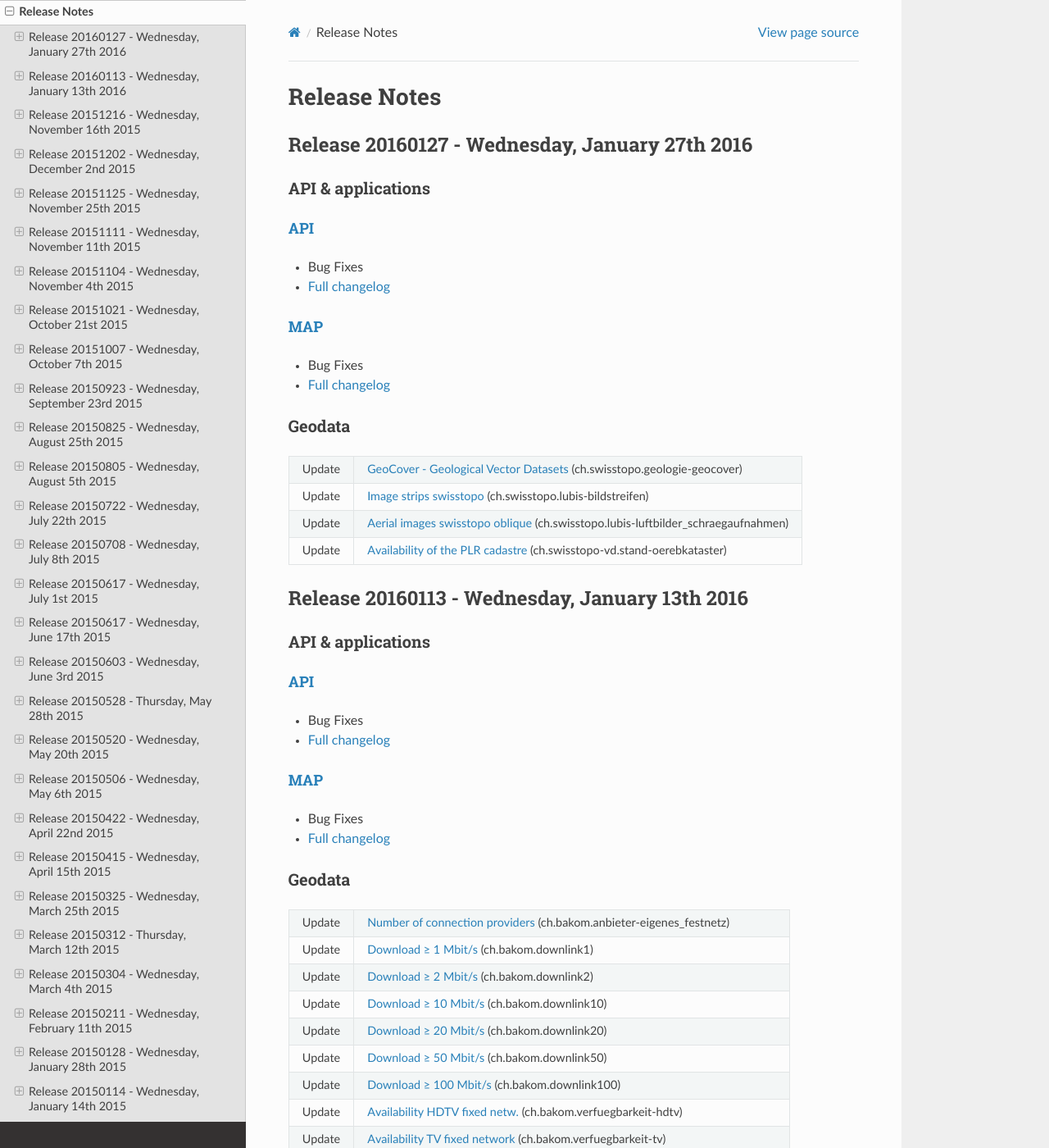
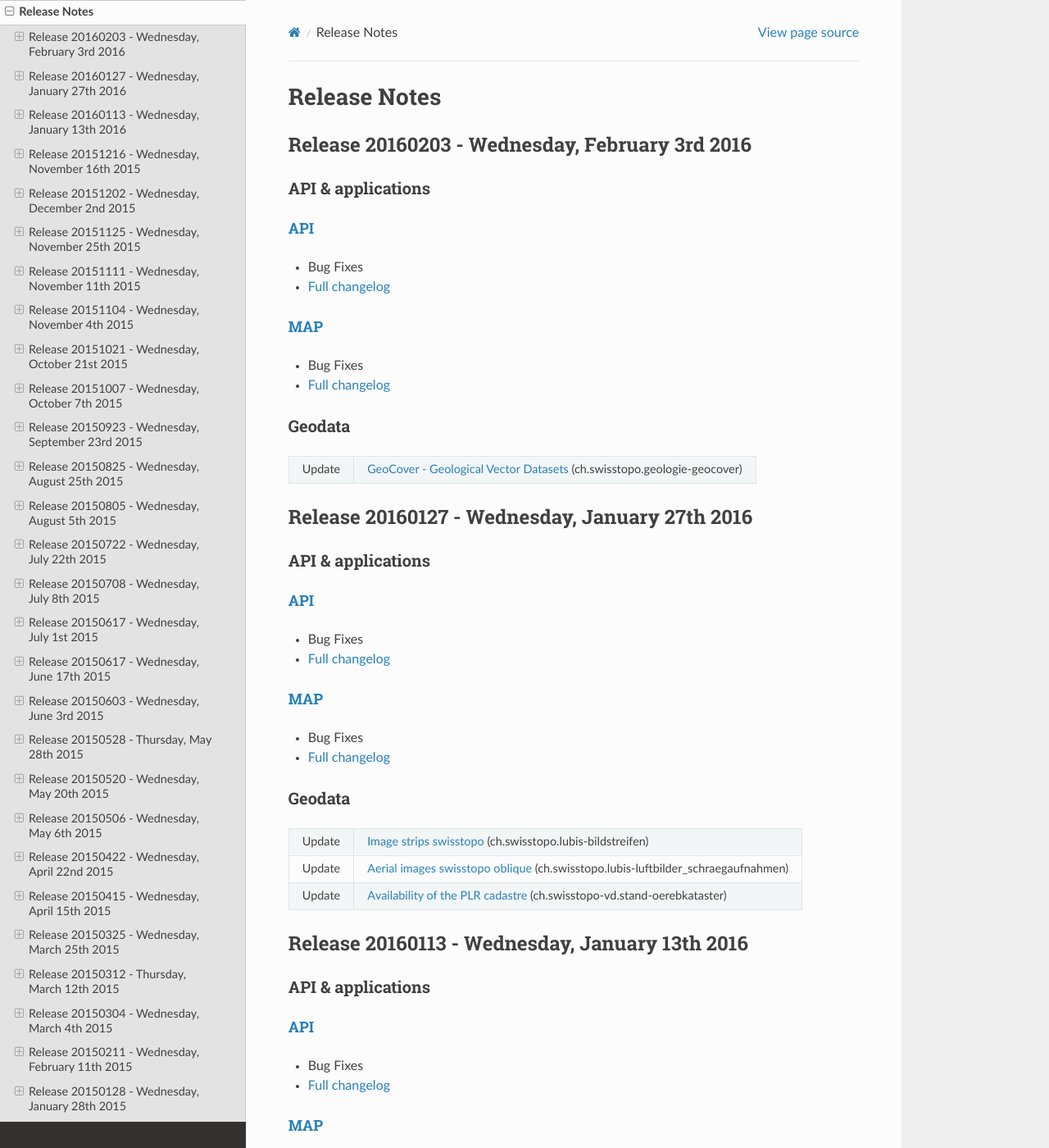
Before and after one commit to swisstopo-test/doc-chsdi3, a Sphinx documentation site: the page built from source/releasenotes/index.rst, in a window 1280 px wide and 1400 px high. Shown: the whole window at 82% size. Built offline with Sphinx 7.4.7 and the Read the Docs theme 2.0.0, drawn with Linux system fonts in a browser that asks for light colours.

Commit message:
releasenotes 20160203

```diff
--- a/source/releasenotes/index.rst
+++ b/source/releasenotes/index.rst
@@ -10,6 +10,31 @@ Release Notes
 =============
 
 
+.. _releasenotes_20160202:
+
+Release 20160203 - Wednesday, February 3rd 2016
+------------------------------------------------
+
+API & applications
+******************
+
+`API <//api3.geo.admin.ch>`__
+'''''''''''''''''''''''''''''
+- Bug Fixes
+- `Full changelog <https://github.com/geoadmin/mf-chsdi3/compare/r_160127...r_160203>`__
+
+`MAP <//map.geo.admin.ch>`__
+'''''''''''''''''''''''''''''
+- Bug Fixes
+- `Full changelog <https://github.com/geoadmin/mf-geoadmin3/compare/r_160127...r_160203>`__
+
+Geodata
+*******
++--------+--------------------------------------------------------------------------------------------------------------------------------------------------------------------+
+| Update | `GeoCover - Geological Vector Datasets <//map.geo.admin.ch/?layers=ch.swisstopo.geologie-geocover>`__ (ch.swisstopo.geologie-geocover)                             |
++--------+--------------------------------------------------------------------------------------------------------------------------------------------------------------------+
+
+
 .. _releasenotes_20160127:
 
 Release 20160127 - Wednesday, January 27th 2016
```
Also changed, not shown: other parts of source/releasenotes/index.rst (+0 -2 lines).
